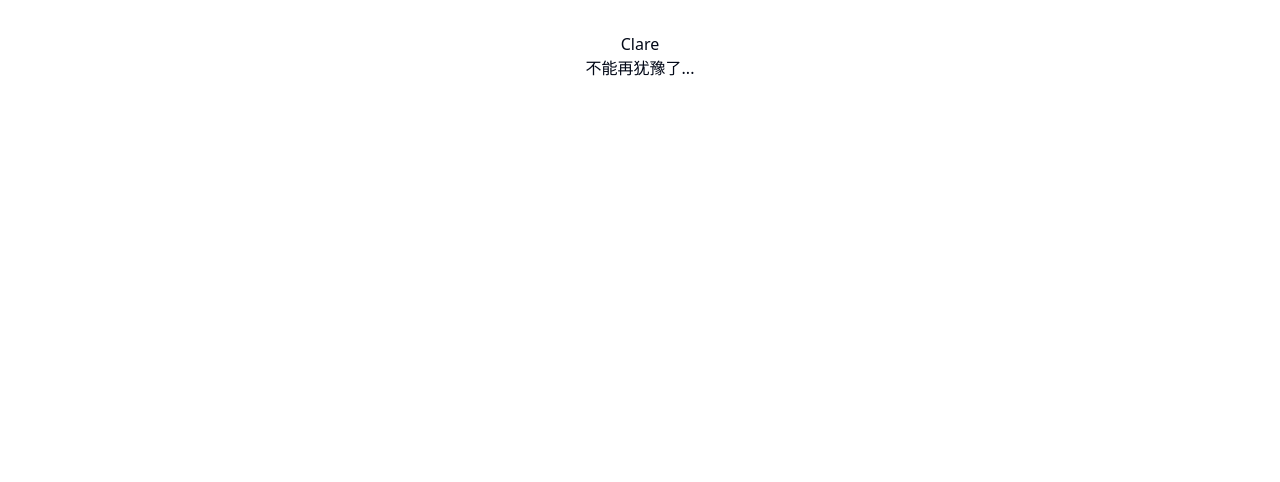
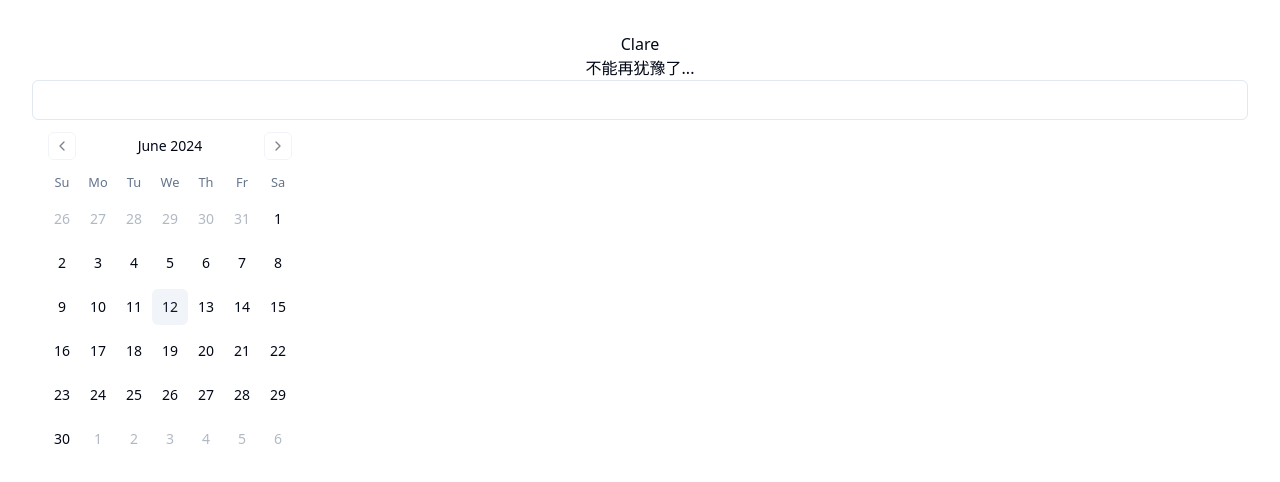
Before and after one commit to Galaxeo/svarog, a React (Vite) app: page / in a window 1280 px wide. Shown: the top 482 px of the page. Built offline with nearby package versions, Linux system fonts and the light colour scheme.

Commit message:
feat: add calendar + input ui components

```diff
--- a/package.json
+++ b/package.json
@@ -10,10 +10,13 @@
     "preview": "vite preview"
   },
   "dependencies": {
+    "@radix-ui/react-slot": "^1.0.2",
     "class-variance-authority": "^0.7.0",
     "clsx": "^2.1.1",
+    "date-fns": "^3.6.0",
     "lucide-react": "^0.395.0",
     "react": "^18.2.0",
+    "react-day-picker": "^8.10.1",
     "react-dom": "^18.2.0",
     "tailwind-merge": "^2.3.0",
     "tailwindcss-animate": "^1.0.7"
--- a/src/App.tsx
+++ b/src/App.tsx
@@ -1,10 +1,16 @@
 import "./App.css";
+import { Input } from "@/components/ui/input";
+import { Calendar } from "./components/ui/calendar";
+import { useState } from "react";
 
 function App() {
+  const [date, setDate] = useState<Date[] | undefined>([]);
   return (
     <>
       <h1>Clare</h1>
       <p>不能再犹豫了...</p>
+      <Input />
+      <Calendar mode="multiple" selected={date} onSelect={setDate} />
     </>
   );
 }
--- /dev/null
+++ b/src/components/ui/button.tsx
@@ -0,0 +1,56 @@
+import * as React from "react"
+import { Slot } from "@radix-ui/react-slot"
+import { cva, type VariantProps } from "class-variance-authority"
+
+import { cn } from "@/lib/utils"
+
+const buttonVariants = cva(
+  "inline-flex items-center justify-center whitespace-nowrap rounded-md text-sm font-medium ring-offset-background transition-colors focus-visible:outline-none focus-visible:ring-2 focus-visible:ring-ring focus-visible:ring-offset-2 disabled:pointer-events-none disabled:opacity-50",
+  {
+    variants: {
+      variant: {
+        default: "bg-primary text-primary-foreground hover:bg-primary/90",
+        destructive:
+          "bg-destructive text-destructive-foreground hover:bg-destructive/90",
+        outline:
+          "border border-input bg-background hover:bg-accent hover:text-accent-foreground",
+        secondary:
+          "bg-secondary text-secondary-foreground hover:bg-secondary/80",
+        ghost: "hover:bg-accent hover:text-accent-foreground",
+        link: "text-primary underline-offset-4 hover:underline",
+      },
+      size: {
+        default: "h-10 px-4 py-2",
+        sm: "h-9 rounded-md px-3",
+        lg: "h-11 rounded-md px-8",
+        icon: "h-10 w-10",
+      },
+    },
+    defaultVariants: {
+      variant: "default",
+      size: "default",
+    },
+  }
+)
+
+export interface ButtonProps
+  extends React.ButtonHTMLAttributes<HTMLButtonElement>,
+    VariantProps<typeof buttonVariants> {
+  asChild?: boolean
+}
+
+const Button = React.forwardRef<HTMLButtonElement, ButtonProps>(
+  ({ className, variant, size, asChild = false, ...props }, ref) => {
+    const Comp = asChild ? Slot : "button"
+    return (
+      <Comp
+        className={cn(buttonVariants({ variant, size, className }))}
+        ref={ref}
+        {...props}
+      />
+    )
+  }
+)
+Button.displayName = "Button"
+
+export { Button, buttonVariants }
--- /dev/null
+++ b/src/components/ui/calendar.tsx
@@ -0,0 +1,64 @@
+import * as React from "react"
+import { ChevronLeft, ChevronRight } from "lucide-react"
+import { DayPicker } from "react-day-picker"
+
+import { cn } from "@/lib/utils"
+import { buttonVariants } from "@/components/ui/button"
+
+export type CalendarProps = React.ComponentProps<typeof DayPicker>
+
+function Calendar({
+  className,
+  classNames,
+  showOutsideDays = true,
+  ...props
+}: CalendarProps) {
+  return (
+    <DayPicker
+      showOutsideDays={showOutsideDays}
+      className={cn("p-3", className)}
+      classNames={{
+        months: "flex flex-col sm:flex-row space-y-4 sm:space-x-4 sm:space-y-0",
+        month: "space-y-4",
+        caption: "flex justify-center pt-1 relative items-center",
+        caption_label: "text-sm font-medium",
+        nav: "space-x-1 flex items-center",
+        nav_button: cn(
+          buttonVariants({ variant: "outline" }),
+          "h-7 w-7 bg-transparent p-0 opacity-50 hover:opacity-100"
+        ),
+        nav_button_previous: "absolute left-1",
+        nav_button_next: "absolute right-1",
+        table: "w-full border-collapse space-y-1",
+        head_row: "flex",
+        head_cell:
+          "text-muted-foreground rounded-md w-9 font-normal text-[0.8rem]",
+        row: "flex w-full mt-2",
+        cell: "h-9 w-9 text-center text-sm p-0 relative [&:has([aria-selected].day-range-end)]:rounded-r-md [&:has([aria-selected].day-outside)]:bg-accent/50 [&:has([aria-selected])]:bg-accent first:[&:has([aria-selected])]:rounded-l-md last:[&:has([aria-selected])]:rounded-r-md focus-within:relative focus-within:z-20",
+        day: cn(
+          buttonVariants({ variant: "ghost" }),
+          "h-9 w-9 p-0 font-normal aria-selected:opacity-100"
+        ),
+        day_range_end: "day-range-end",
+        day_selected:
+          "bg-primary text-primary-foreground hover:bg-primary hover:text-primary-foreground focus:bg-primary focus:text-primary-foreground",
+        day_today: "bg-accent text-accent-foreground",
+        day_outside:
+          "day-outside text-muted-foreground opacity-50 aria-selected:bg-accent/50 aria-selected:text-muted-foreground aria-selected:opacity-30",
+        day_disabled: "text-muted-foreground opacity-50",
+        day_range_middle:
+          "aria-selected:bg-accent aria-selected:text-accent-foreground",
+        day_hidden: "invisible",
+        ...classNames,
+      }}
+      components={{
+        IconLeft: ({ ...props }) => <ChevronLeft className="h-4 w-4" />,
+        IconRight: ({ ...props }) => <ChevronRight className="h-4 w-4" />,
+      }}
+      {...props}
+    />
+  )
+}
+Calendar.displayName = "Calendar"
+
+export { Calendar }
--- /dev/null
+++ b/src/components/ui/input.tsx
@@ -0,0 +1,25 @@
+import * as React from "react"
+
+import { cn } from "@/lib/utils"
+
+export interface InputProps
+  extends React.InputHTMLAttributes<HTMLInputElement> {}
+
+const Input = React.forwardRef<HTMLInputElement, InputProps>(
+  ({ className, type, ...props }, ref) => {
+    return (
+      <input
+        type={type}
+        className={cn(
+          "flex h-10 w-full rounded-md border border-input bg-background px-3 py-2 text-sm ring-offset-background file:border-0 file:bg-transparent file:text-sm file:font-medium placeholder:text-muted-foreground focus-visible:outline-none focus-visible:ring-2 focus-visible:ring-ring focus-visible:ring-offset-2 disabled:cursor-not-allowed disabled:opacity-50",
+          className
+        )}
+        ref={ref}
+        {...props}
+      />
+    )
+  }
+)
+Input.displayName = "Input"
+
+export { Input }
```
Also changed, not shown: 1 other file (tests, documents, lock files or other folders).
